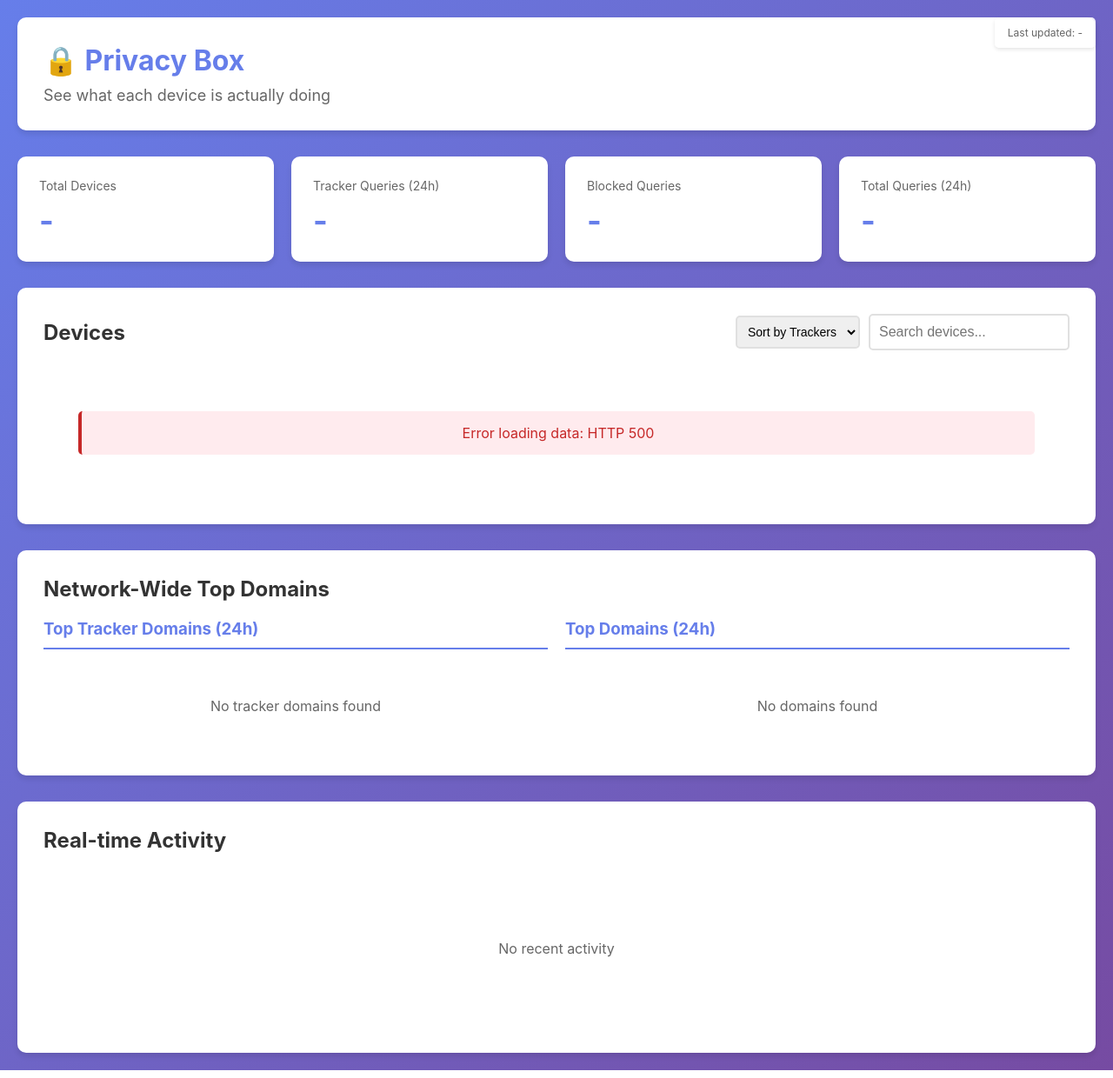
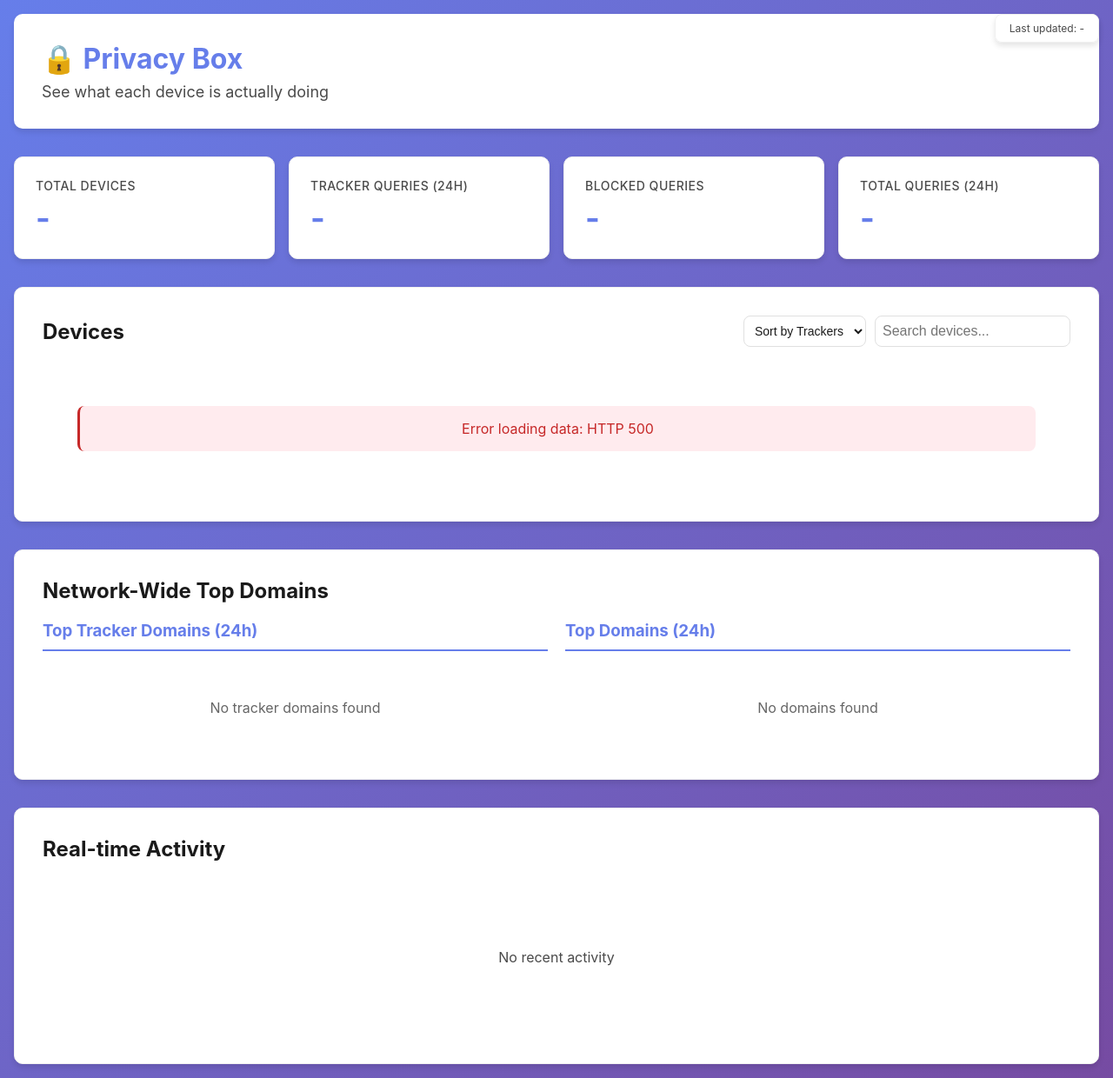
Before and after one commit to tanvir-commits/privacy-box, a Flask app: page / in a window 1280 px wide. Shown: the whole page at 87% size. Run offline with Flask 3, Linux system fonts and the light colour scheme; data that the repository does not hold is empty.

Commit message:
Stage 1: Visual Polish - Unified design system
- Add CSS variables for unified color palette (primary, neutral, status colors)
- Implement consistent shadow system (sm, md, lg, xl, primary variants)
- Standardize border radius system (sm, md, lg, xl, full)
- Apply 8px grid spacing system throughout
- Improve contrast and readability
- Add subtle borders and background variations
- Enhance stat labels with uppercase and letter spacing
- Improve search box and select dropdown styling
- Consistent use of design tokens across all components

```diff
--- a/meta-privacybox/recipes-privacybox/privacy-dashboard/files/templates/index.html
+++ b/meta-privacybox/recipes-privacybox/privacy-dashboard/files/templates/index.html
@@ -5,6 +5,56 @@
     <meta name="viewport" content="width=device-width, initial-scale=1.0">
     <title>Privacy Box - Per-Device Tracking</title>
     <style>
+        /* CSS Variables - Unified Color Palette & Design System */
+        :root {
+            /* Primary Colors */
+            --color-primary: #667eea;
+            --color-primary-dark: #5568d3;
+            --color-primary-light: #8b9ef0;
+            --color-secondary: #764ba2;
+
+            /* Neutral Colors */
+            --color-bg: #ffffff;
+            --color-bg-secondary: #f8f9fa;
+            --color-bg-tertiary: #f5f5f5;
+            --color-text: #1a1a1a;
+            --color-text-secondary: #4a4a4a;
+            --color-text-tertiary: #6b6b6b;
+            --color-border: #e0e0e0;
+            --color-border-light: #f0f0f0;
+
+            /* Status Colors */
+            --color-tracker: #ff4444;
+            --color-tracker-bg: #ffebee;
+            --color-tracker-border: #ffcdd2;
+            --color-success: #4caf50;
+            --color-error: #c62828;
+            --color-error-bg: #ffebee;
+
+            /* Shadows - Consistent System */
+            --shadow-sm: 0 1px 2px rgba(0, 0, 0, 0.05);
+            --shadow-md: 0 4px 6px rgba(0, 0, 0, 0.1);
+            --shadow-lg: 0 10px 20px rgba(0, 0, 0, 0.15);
+            --shadow-xl: 0 20px 40px rgba(0, 0, 0, 0.2);
+            --shadow-primary: 0 4px 12px rgba(102, 126, 234, 0.2);
+            --shadow-primary-hover: 0 6px 16px rgba(102, 126, 234, 0.3);
+
+            /* Border Radius - Consistent System */
+            --radius-sm: 4px;
+            --radius-md: 8px;
+            --radius-lg: 10px;
+            --radius-xl: 12px;
+            --radius-full: 9999px;
+
+            /* Spacing - 8px Grid System */
+            --spacing-xs: 4px;
+            --spacing-sm: 8px;
+            --spacing-md: 16px;
+            --spacing-lg: 24px;
+            --spacing-xl: 32px;
+            --spacing-2xl: 40px;
+        }
+
         * {
             margin: 0;
             padding: 0;
@@ -13,10 +63,10 @@
 
         body {
             font-family: -apple-system, BlinkMacSystemFont, 'Segoe UI', Roboto, Oxygen, Ubuntu, Cantarell, sans-serif;
-            background: linear-gradient(135deg, #667eea 0%, #764ba2 100%);
-            color: #333;
+            background: linear-gradient(135deg, var(--color-primary) 0%, var(--color-secondary) 100%);
+            color: var(--color-text);
             min-height: 100vh;
-            padding: 20px;
+            padding: var(--spacing-md);
         }
 
         .container {
@@ -25,84 +75,91 @@
         }
 
         header {
-            background: white;
-            padding: 30px;
-            border-radius: 10px;
-            margin-bottom: 30px;
-            box-shadow: 0 4px 6px rgba(0,0,0,0.1);
+            background: var(--color-bg);
+            padding: var(--spacing-xl);
+            border-radius: var(--radius-lg);
+            margin-bottom: var(--spacing-xl);
+            box-shadow: var(--shadow-md);
         }
 
         h1 {
-            color: #667eea;
-            margin-bottom: 10px;
+            color: var(--color-primary);
+            margin-bottom: var(--spacing-sm);
         }
 
         .subtitle {
-            color: #666;
+            color: var(--color-text-secondary);
             font-size: 18px;
         }
 
         .stats-grid {
             display: grid;
             grid-template-columns: repeat(auto-fit, minmax(250px, 1fr));
-            gap: 20px;
-            margin-bottom: 30px;
+            gap: var(--spacing-md);
+            margin-bottom: var(--spacing-xl);
         }
 
         .stat-card {
-            background: white;
-            padding: 25px;
-            border-radius: 10px;
-            box-shadow: 0 4px 6px rgba(0,0,0,0.1);
+            background: var(--color-bg);
+            padding: var(--spacing-lg);
+            border-radius: var(--radius-lg);
+            box-shadow: var(--shadow-md);
+            border: 1px solid var(--color-border-light);
         }
 
         .stat-label {
-            color: #666;
+            color: var(--color-text-secondary);
             font-size: 14px;
-            margin-bottom: 10px;
+            margin-bottom: var(--spacing-sm);
+            text-transform: uppercase;
+            letter-spacing: 0.5px;
+            font-weight: 500;
         }
 
         .stat-value {
             font-size: 36px;
             font-weight: bold;
-            color: #667eea;
+            color: var(--color-primary);
+            line-height: 1.2;
         }
 
         .devices-section {
-            background: white;
-            padding: 30px;
-            border-radius: 10px;
-            box-shadow: 0 4px 6px rgba(0,0,0,0.1);
-            margin-bottom: 30px;
+            background: var(--color-bg);
+            padding: var(--spacing-xl);
+            border-radius: var(--radius-lg);
+            box-shadow: var(--shadow-md);
+            margin-bottom: var(--spacing-xl);
+            border: 1px solid var(--color-border-light);
         }
 
         .device-card {
-            border: 2px solid #e0e0e0;
-            border-radius: 8px;
-            padding: 20px;
-            margin-bottom: 15px;
-            transition: all 0.3s;
+            border: 1px solid var(--color-border);
+            border-radius: var(--radius-md);
+            padding: var(--spacing-md);
+            margin-bottom: var(--spacing-md);
+            transition: all 0.3s ease;
+            background: var(--color-bg);
         }
 
         .device-card:hover {
-            border-color: #667eea;
-            box-shadow: 0 4px 12px rgba(102, 126, 234, 0.2);
+            border-color: var(--color-primary);
+            box-shadow: var(--shadow-primary);
         }
 
         .device-header {
             display: flex;
             justify-content: space-between;
             align-items: center;
-            margin-bottom: 15px;
+            margin-bottom: var(--spacing-md);
         }
 
         .device-name {
             font-size: 20px;
             font-weight: bold;
-            color: #333;
+            color: var(--color-text);
             display: flex;
             align-items: center;
-            gap: 8px;
+            gap: var(--spacing-sm);
         }
 
         .device-icon {
@@ -111,50 +168,53 @@
         }
 
         .device-ip {
-            color: #666;
+            color: var(--color-text-secondary);
             font-size: 14px;
         }
 
         .tracker-badge {
             display: inline-block;
-            background: #ff4444;
+            background: var(--color-tracker);
             color: white;
-            padding: 5px 12px;
-            border-radius: 20px;
+            padding: var(--spacing-xs) var(--spacing-md);
+            border-radius: var(--radius-full);
             font-size: 12px;
-            font-weight: bold;
+            font-weight: 600;
+            box-shadow: var(--shadow-sm);
         }
 
         .tracker-list {
-            margin-top: 15px;
+            margin-top: var(--spacing-md);
         }
 
         .tracker-item {
             display: flex;
             justify-content: space-between;
-            padding: 8px;
-            background: #f5f5f5;
-            margin-bottom: 5px;
-            border-radius: 4px;
+            padding: var(--spacing-sm);
+            background: var(--color-bg-tertiary);
+            margin-bottom: var(--spacing-xs);
+            border-radius: var(--radius-sm);
         }
 
         .realtime-section {
-            background: white;
-            padding: 30px;
-            border-radius: 10px;
-            box-shadow: 0 4px 6px rgba(0,0,0,0.1);
+            background: var(--color-bg);
+            padding: var(--spacing-xl);
+            border-radius: var(--radius-lg);
+            box-shadow: var(--shadow-md);
+            border: 1px solid var(--color-border-light);
         }
 
         .realtime-item {
-            padding: 10px;
-            border-left: 4px solid #667eea;
-            margin-bottom: 10px;
-            background: #f9f9f9;
-            border-radius: 4px;
+            padding: var(--spacing-sm);
+            border-left: 3px solid var(--color-primary);
+            margin-bottom: var(--spacing-sm);
+            background: var(--color-bg-secondary);
+            border-radius: var(--radius-sm);
         }
 
         .realtime-item.tracker {
-            border-left-color: #ff4444;
+            border-left-color: var(--color-tracker);
+            background: var(--color-tracker-bg);
         }
 
         .realtime-item.blocked {
@@ -163,38 +223,41 @@
 
         .loading {
             text-align: center;
-            padding: 40px;
-            color: #666;
+            padding: var(--spacing-2xl);
+            color: var(--color-text-secondary);
         }
 
         .refresh-indicator {
             position: fixed;
-            top: 20px;
-            right: 20px;
-            background: rgba(255, 255, 255, 0.9);
-            padding: 10px 15px;
-            border-radius: 5px;
+            top: var(--spacing-md);
+            right: var(--spacing-md);
+            background: rgba(255, 255, 255, 0.95);
+            padding: var(--spacing-sm) var(--spacing-md);
+            border-radius: var(--radius-md);
             font-size: 12px;
-            color: #666;
-            box-shadow: 0 2px 4px rgba(0,0,0,0.1);
+            color: var(--color-text-secondary);
+            box-shadow: var(--shadow-md);
+            backdrop-filter: blur(10px);
+            border: 1px solid var(--color-border-light);
         }
 
         .error-message {
-            background: #ffebee;
-            color: #c62828;
-            padding: 15px;
-            border-radius: 5px;
-            margin: 10px 0;
-            border-left: 4px solid #c62828;
+            background: var(--color-error-bg);
+            color: var(--color-error);
+            padding: var(--spacing-md);
+            border-radius: var(--radius-md);
+            margin: var(--spacing-sm) 0;
+            border-left: 3px solid var(--color-error);
         }
 
         .success-badge {
-            background: #4caf50;
+            background: var(--color-success);
             color: white;
-            padding: 3px 8px;
-            border-radius: 12px;
+            padding: var(--spacing-xs) var(--spacing-sm);
+            border-radius: var(--radius-full);
             font-size: 11px;
-            margin-left: 10px;
+            margin-left: var(--spacing-sm);
+            box-shadow: var(--shadow-sm);
         }
 
         .device-card {
@@ -379,81 +449,116 @@
 
         .domain-devices-header {
             font-size: 12px;
-            color: #666;
-            margin-bottom: 10px;
+            color: var(--color-text-secondary);
+            margin-bottom: var(--spacing-sm);
             font-weight: 500;
+            text-transform: uppercase;
+            letter-spacing: 0.5px;
         }
 
         .domain-device-item {
             display: flex;
             justify-content: space-between;
             align-items: center;
-            padding: 8px;
-            margin: 5px 0;
-            background: white;
-            border-radius: 4px;
+            padding: var(--spacing-sm);
+            margin: var(--spacing-xs) 0;
+            background: var(--color-bg);
+            border-radius: var(--radius-sm);
             font-size: 14px;
+            border: 1px solid var(--color-border-light);
         }
 
         .domain-device-item:hover {
-            background: #f0f0f0;
+            background: var(--color-bg-secondary);
+            border-color: var(--color-border);
         }
 
         .domain-device-name {
             display: flex;
             align-items: center;
-            gap: 8px;
+            gap: var(--spacing-sm);
             cursor: pointer;
-            color: #667eea;
+            color: var(--color-primary);
+            font-weight: 500;
         }
 
         .domain-device-name:hover {
+            color: var(--color-primary-dark);
             text-decoration: underline;
         }
 
         .domain-device-count {
-            color: #666;
+            color: var(--color-text-secondary);
             font-size: 12px;
         }
 
         .search-box {
             width: 100%;
-            padding: 10px;
-            border: 2px solid #e0e0e0;
-            border-radius: 5px;
+            padding: var(--spacing-sm);
+            border: 1px solid var(--color-border);
+            border-radius: var(--radius-md);
             font-size: 16px;
-            margin-bottom: 20px;
+            margin-bottom: var(--spacing-md);
+            background: var(--color-bg);
+            transition: all 0.2s ease;
         }
 
         .search-box:focus {
             outline: none;
-            border-color: #667eea;
+            border-color: var(--color-primary);
+            box-shadow: 0 0 0 3px rgba(102, 126, 234, 0.1);
+        }
+
+        .select-control {
+            padding: var(--spacing-sm);
+            border: 1px solid var(--color-border);
+            border-radius: var(--radius-md);
+            font-size: 14px;
+            background: var(--color-bg);
+            color: var(--color-text);
+            cursor: pointer;
+            transition: all 0.2s ease;
+        }
+
+        .select-control:focus {
+            outline: none;
+            border-color: var(--color-primary);
+            box-shadow: 0 0 0 3px rgba(102, 126, 234, 0.1);
+        }
+
+        .select-control:hover {
+            border-color: var(--color-primary-light);
         }
 
         .stats-row {
             display: grid;
             grid-template-columns: repeat(auto-fit, minmax(150px, 1fr));
-            gap: 15px;
-            margin-bottom: 20px;
+            gap: var(--spacing-md);
+            margin-bottom: var(--spacing-md);
         }
 
         .stat-mini {
-            background: #f5f5f5;
-            padding: 15px;
-            border-radius: 5px;
+            background: var(--color-bg-tertiary);
+            padding: var(--spacing-md);
+            border-radius: var(--radius-md);
             text-align: center;
+            border: 1px solid var(--color-border-light);
         }
 
         .stat-mini-label {
             font-size: 12px;
-            color: #666;
-            margin-bottom: 5px;
+            color: var(--color-text-secondary);
+            margin-bottom: var(--spacing-xs);
+            text-transform: uppercase;
+            letter-spacing: 0.5px;
+            font-weight: 500;
         }
 
         .stat-mini-value {
             font-size: 24px;
             font-weight: bold;
-            color: #667eea;
+            color: var(--color-primary);
+            line-height: 1.2;
         }
 
         @media (max-width: 768px) {
@@ -509,7 +614,7 @@
             <div style="display: flex; justify-content: space-between; align-items: center; margin-bottom: 20px;">
                 <h2 style="margin: 0;">Devices</h2>
                 <div style="display: flex; gap: 10px; align-items: center;">
-                    <select id="deviceSort" style="padding: 8px; border: 2px solid #e0e0e0; border-radius: 5px; font-size: 14px;">
+                    <select id="deviceSort" class="select-control">
                         <option value="trackers">Sort by Trackers</option>
                         <option value="queries">Sort by Queries</option>
                         <option value="name">Sort by Name</option>
```
Also changed, not shown: other parts of meta-privacybox/recipes-privacybox/privacy-dashboard/files/templates/index.html (+39 -32 lines).
